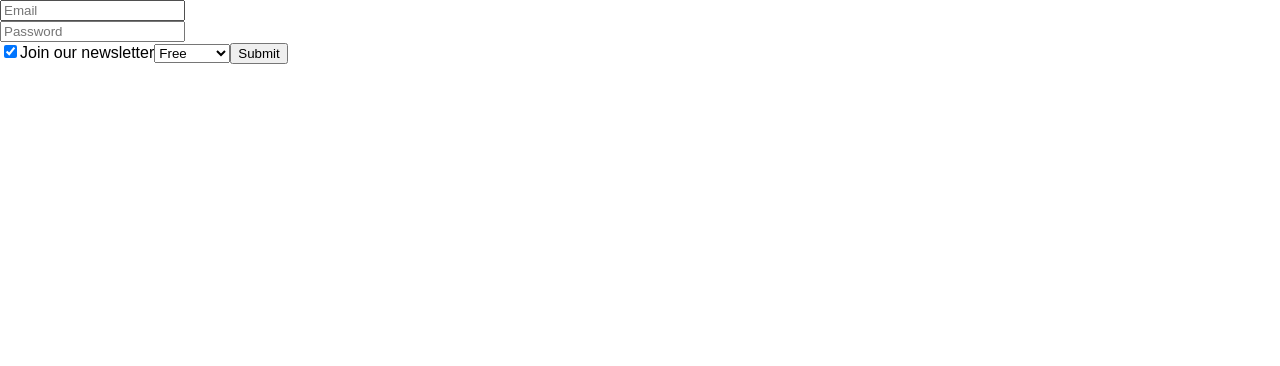
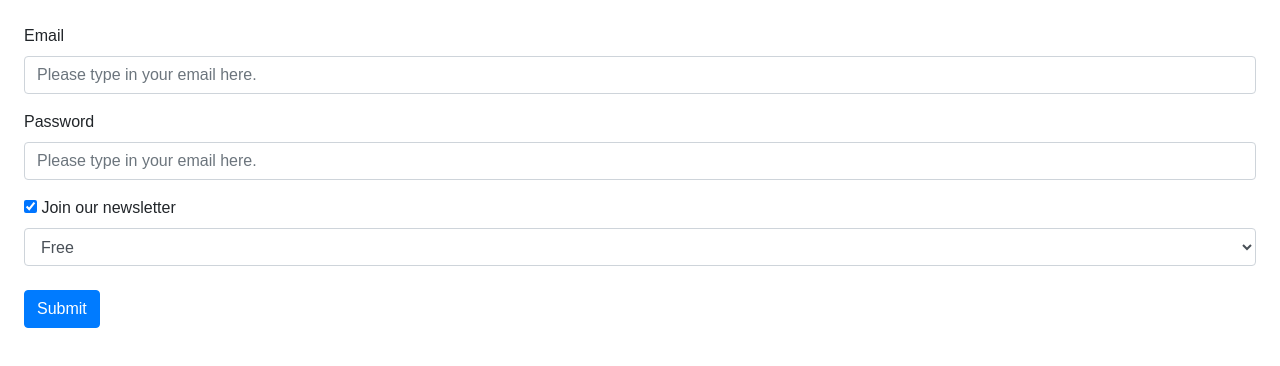
Before and after one commit to nfabacus/formik-practice, a React (Create React App) app: page / in a window 1280 px wide. Shown: the top 366 px of the page. Built offline with nearby package versions, Linux system fonts and the light colour scheme.

Commit message:
add some reactstrap and styling for validation to inputs

```diff
--- a/package.json
+++ b/package.json
@@ -7,6 +7,7 @@
     "react": "^16.4.0",
     "react-dom": "^16.4.0",
     "react-scripts": "1.1.4",
+    "reactstrap": "^6.1.0",
     "yup": "^0.25.1"
   },
   "scripts": {
--- a/public/index.html
+++ b/public/index.html
@@ -19,6 +19,10 @@
       work correctly both with client-side routing and a non-root public URL.
       Learn how to configure a non-root public URL by running `npm run build`.
     -->
+
+   <!-- Bootstrap CSS -->
+   <link rel="stylesheet" href="https://maxcdn.bootstrapcdn.com/bootstrap/4.0.0/css/bootstrap.min.css" integrity="sha384-Gn5384xqQ1aoWXA+058RXPxPg6fy4IWvTNh0E263XmFcJlSAwiGgFAW/dAiS6JXm" crossorigin="anonymous">
+
     <title>React App</title>
   </head>
   <body>
--- a/src/App.js
+++ b/src/App.js
@@ -1,4 +1,5 @@
 import React from 'react'
+import { Button, FormGroup, Label } from 'reactstrap';
 import { withFormik, Form, Field } from 'formik'
 import * as yup from 'yup'
 
@@ -15,26 +16,32 @@ const App = ({  //props is passed here from mapPropsToValue
   //   <input type="password" name="password" placeholder="Password" value={values.password} onChange={handleChange}/>
   //   <button>Submit</button>
   // </form>
-  <Form>
-    <div>
-      { touched.email && errors.email && <p>{errors.email}</p> }
-      <Field type="email" name="email" placeholder="Email" />
-    </div>
+  <Form className="m-4">
+    <FormGroup>
+      <Label for="Email">Email</Label>
+      <Field className={`form-control ${touched.email && errors.email?"border-danger":""}`} type="email" name="email" placeholder="Please type in your email here." />
+      { touched.email && errors.email && <div style={{color:"red"}}>{errors.email}</div> }
+    </FormGroup>
 
-    <div>
-      { touched.password && errors.password && <p>{errors.password}</p> }
-      <Field type="password" name="password" placeholder="Password" />
-    </div>
-    <label>
-      <Field type="checkbox" name="newsletter" checked={values.newsletter} />
+    <FormGroup>
+      <Label for="Password">Password</Label>
+      <Field className={`form-control ${touched.password && errors.password?"border-danger":""}`}  type="password" name="password" placeholder="Please type in your email here." />
+      { touched.password && errors.password && <div style={{color:"red"}}>{errors.password}</div> }
+    </FormGroup>
+
+    <Label>
+      <Field type="checkbox" name="newsletter" checked={values.newsletter} /> {' '}
       Join our newsletter
-    </label>
-    <Field component="select" name="plan">
+    </Label>
+    <Field className="form-control" component="select" name="plan">
       <option value="free">Free</option>
       <option value="premium">Premium</option>
     </Field>
-    <button disabled={isSubmitting}>Submit</button>
+    <div className="mt-4">
+      <Button color="primary" disabled={isSubmitting}>Submit</Button>
+    </div>
   </Form>
+
 )
 
 const FormikApp = withFormik({
```
Also changed, not shown: 1 other file (tests, documents, lock files or other folders).
